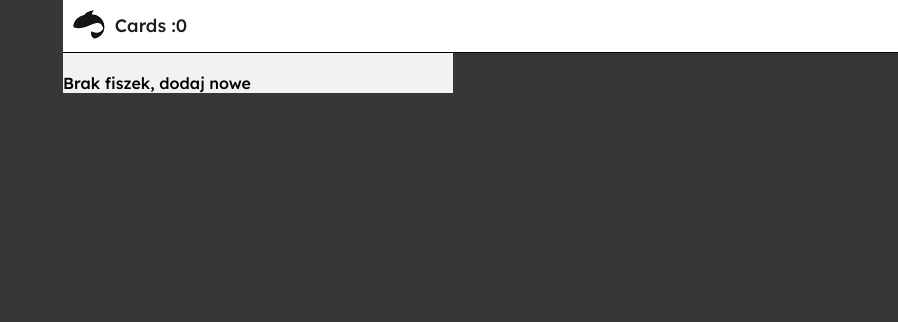
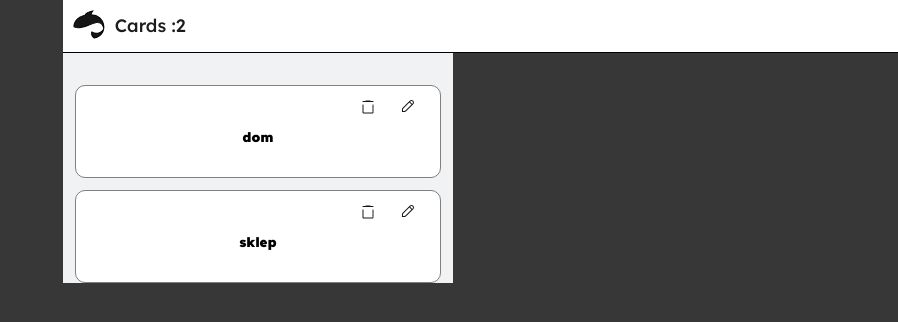
Before and after one commit to DominikReszczynski/fischkapp, a React (Vite) app: page / in a window 1280 px wide. Shown: the top 322 px of the page, without its empty margins (382-1280 px from the left). Built offline with nearby package versions, Linux system fonts and the light colour scheme.

Commit message:
add fiches on start

```diff
--- a/src/App.tsx
+++ b/src/App.tsx
@@ -13,9 +13,11 @@ interface Flashcard {
 }
 
 function App() {
-  const [cards, setCards] = useState<Flashcard[]>([]);
+  const [cards, setCards] = useState<Flashcard[]>([
+    {front: 'dom', back: 'home'},
+    {front: 'sklep', back:'shop'}]);
   const [isAddingCard, setAdding] = useState(false);
-  console.log('moje karty:', cards);
+  console.log(cards[0])
   return (
     <AppLayout>
       <AppHeader cardsAmount={cards.length} onAddCard={() => setAdding(true)} />
@@ -31,14 +33,16 @@ function App() {
           <>
             {cards.length === 0 && <p>Brak fiszek, dodaj nowe</p>}
             {cards.map((item, index) => {
+              {console.log(cards[index].front)}
               return (
                 <AppCard
                   key={index}
-                  front={item?.front}
+                  front={cards[index].front}
                   index={index}
-                  back={item.back}
+                  back={cards[index].back}
                   cards={cards}
                   setCards={setCards}
+
                 />
               );
             })}
--- a/src/components/AppCard/AppCard.tsx
+++ b/src/components/AppCard/AppCard.tsx
@@ -1,4 +1,4 @@
-import React, { useState } from 'react';
+import React, { useEffect, useState } from 'react';
 // import styles from './AppCardEdit.module.css';
 // import styles from "./AppCard.module.css";
 
--- a/src/components/AppCard/normal/normalCard.tsx
+++ b/src/components/AppCard/normal/normalCard.tsx
@@ -41,7 +41,7 @@ export const NormalCard = ({
         <button
           className={styles.cardBtn}
           onClick={() => (!isEdit ? changeSide() : null)}>
-        <h4 className={styles.text}>{side ? front : back}</h4>
+        <h4 className={styles.text}>{side ? cards[index]?.front : cards[index]?.back}</h4>
         </button>
       </div>
 
--- a/src/components/AppendCard/AppCardAdd.tsx
+++ b/src/components/AppendCard/AppCardAdd.tsx
@@ -1,4 +1,4 @@
-import React, { useState } from 'react';
+import React, { useEffect, useState } from 'react';
 import style from './AppCardAdd.module.css';
 import binIcon from '../../images/Kind=Delete.svg';
 //card
@@ -7,8 +7,10 @@ export const AppCardAdd = ({ onAddCard, setCards, cards }) => {
   const [firstWord, setFirstWord] = useState<string>('');
   const [secondWord, setSecondWord] = useState<string>('');
   const addCard = () => {
-    setCards([...cards, { front: { firstWord }, back: { secondWord } }]);
+    setCards([...cards, { front: [firstWord], back: [secondWord] }]);
+    console.log(`dodaje, cards to: ${cards}, a dodałem ${firstWord} oraz ${secondWord}`)
   };
+
   return (
     <>
       {secondPageVisable && (
```
